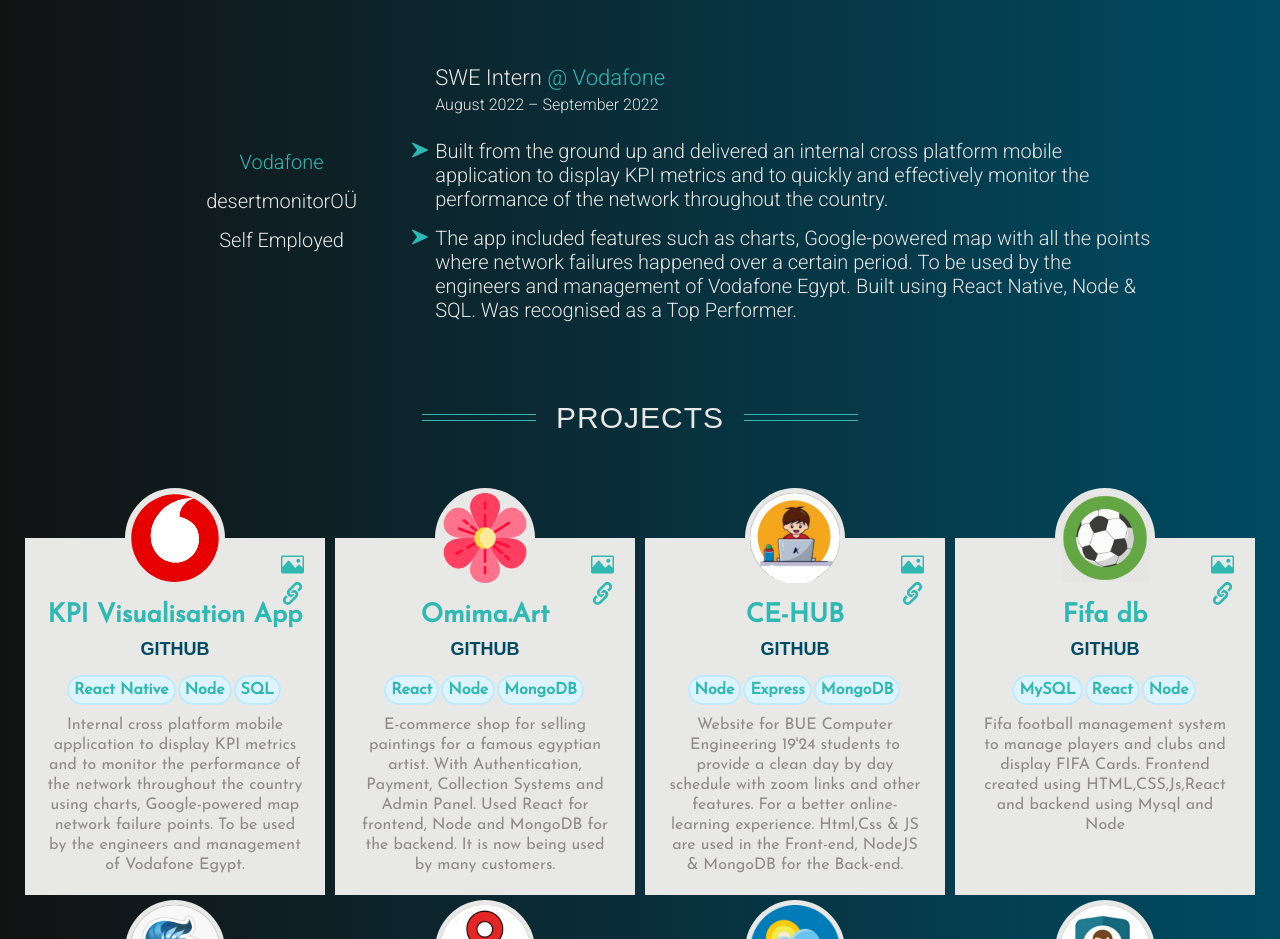
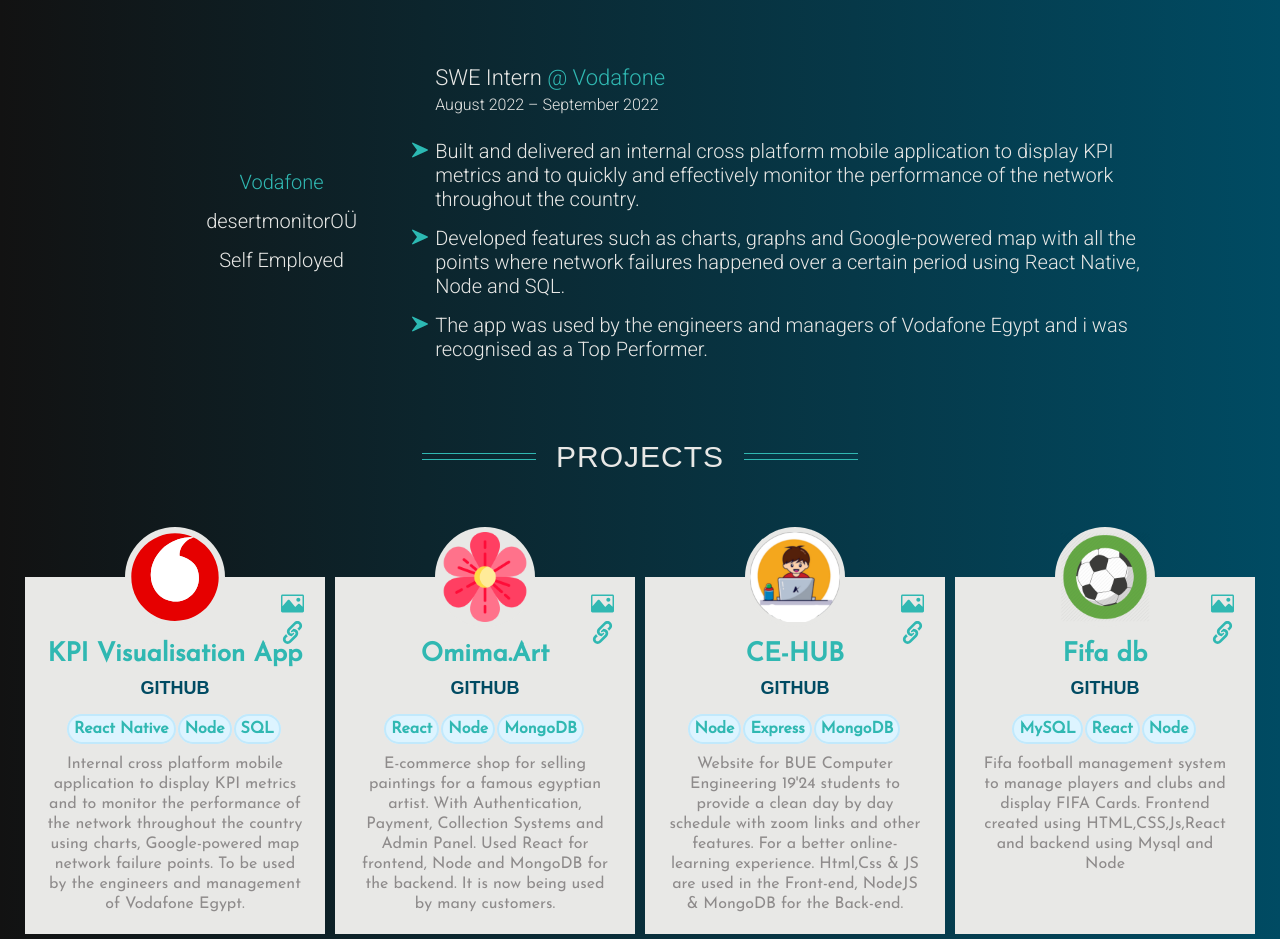
Before and after one commit to AhmedWaeI/My-Portfolio, a React (Create React App) app: page / in a window 1280 px wide. Shown: the part 1320-2259 px from the top of the page. Built offline with nearby package versions, Linux system fonts and the light colour scheme; a web font is replaced by a local one.

Commit message:
updated bullet points

```diff
--- a/src/components/Work.js
+++ b/src/components/Work.js
@@ -72,17 +72,18 @@ function About() {
           </div>
           <ul>
             <li>
-              Built from the ground up and delivered an internal cross platform
-              mobile application to display KPI metrics and to quickly and
-              effectively monitor the performance of the network throughout the
-              country.
+              Built and delivered an internal cross platform mobile application
+              to display KPI metrics and to quickly and effectively monitor the
+              performance of the network throughout the country.
             </li>
             <li>
-              The app included features such as charts, Google-powered map with
-              all the points where network failures happened over a certain
-              period. To be used by the engineers and management of Vodafone
-              Egypt. Built using React Native, Node &#38; SQL. Was recognised as
-              a Top Performer.
+              Developed features such as charts, graphs and Google-powered map
+              with all the points where network failures happened over a certain
+              period using React Native, Node and SQL.
+            </li>
+            <li>
+              The app was used by the engineers and managers of Vodafone Egypt
+              and i was recognised as a Top Performer.
             </li>
           </ul>
         </div>
@@ -95,14 +96,20 @@ function About() {
           <ul>
             <li>
               Worked on building the infrastructure of the Web of Things
-              community, developed and deployed backend and frontend solutions
-              and built internal tooling using Node, Hugo, Lit, Docker,
-              Kubernetes and different database systems.
+              community, developed backend and frontend solutions and built
+              internal tooling using Node and different database systems.
+            </li>
+            <li>
+              Wrote configuration scripts and deployed services using Docker,
+              Kubernetes and Helm.
+            </li>
+            <li>
+              Built a comment system that is synced with twitter comments to
+              increase blog engagement.
             </li>
             <li>
               Developed a service that collects statistics and does data
-              visualization using chart.js and built a comment system that is
-              synced with twitter to increase blog engagement.
+              visualization using chart.js
             </li>
             <li>
               Received a{" "}
@@ -124,7 +131,7 @@ function About() {
           <div className={classes.companyDate}>February 2022 - May 2022</div>
           <ul>
             <li>
-              Created entirely &nbsp;
+              Created &nbsp;
               <a
                 style={{
                   color: "#30b8b2",
@@ -133,16 +140,15 @@ function About() {
               >
                 Omima.Art
               </a>
-              &nbsp; on my own all Frontend, Backend and Deployment following
-              all SDLC stages using the Waterfall model.
+              &nbsp; which is an E-commerce Store to sell art for a famous
+              Egyptian artist. Finished all frontend, backend and deployment
+              following all SDLC stages using React, Node and MongoDB.
             </li>
             <li>
-              It is an E-commerce shop for selling paintings for a famous
-              Egyptian artist. With Authentication, Payment, Shipping,
-              Categories, User Collection Systems and Admin Panel. It is now
-              being used by many customers.
+              Implemented Authentication, Payment, Shipping, Categories, User
+              Collection Systems and an Admin Panel for the Online Gallery that
+              is now being used by many customers.
             </li>
-            <li>Used React for Frontend, Node and MongoDB for the Backend.</li>
           </ul>
         </div>
       </div>
```
